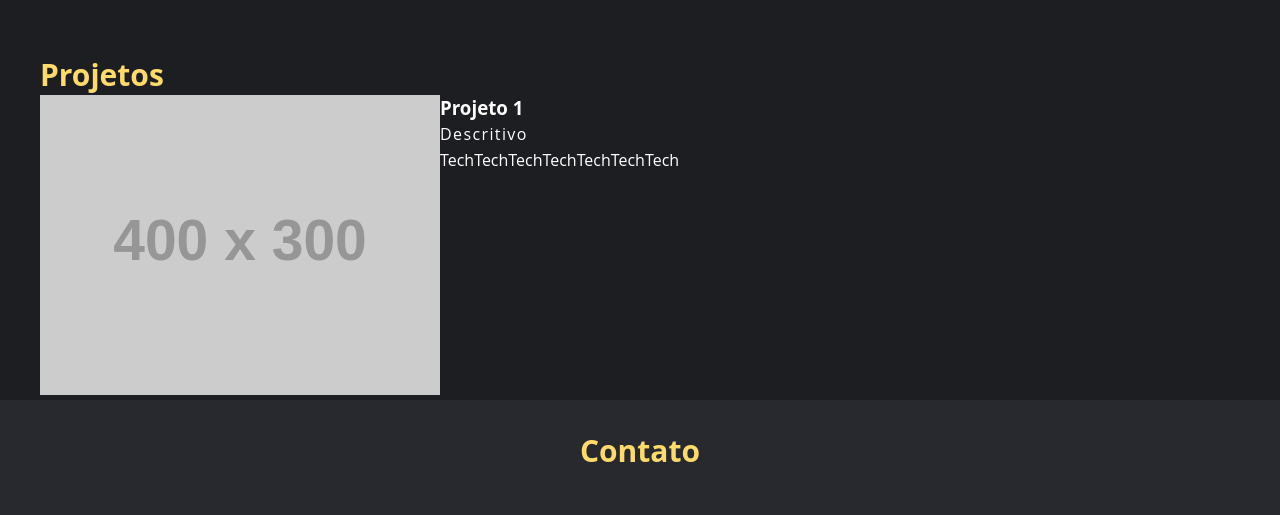
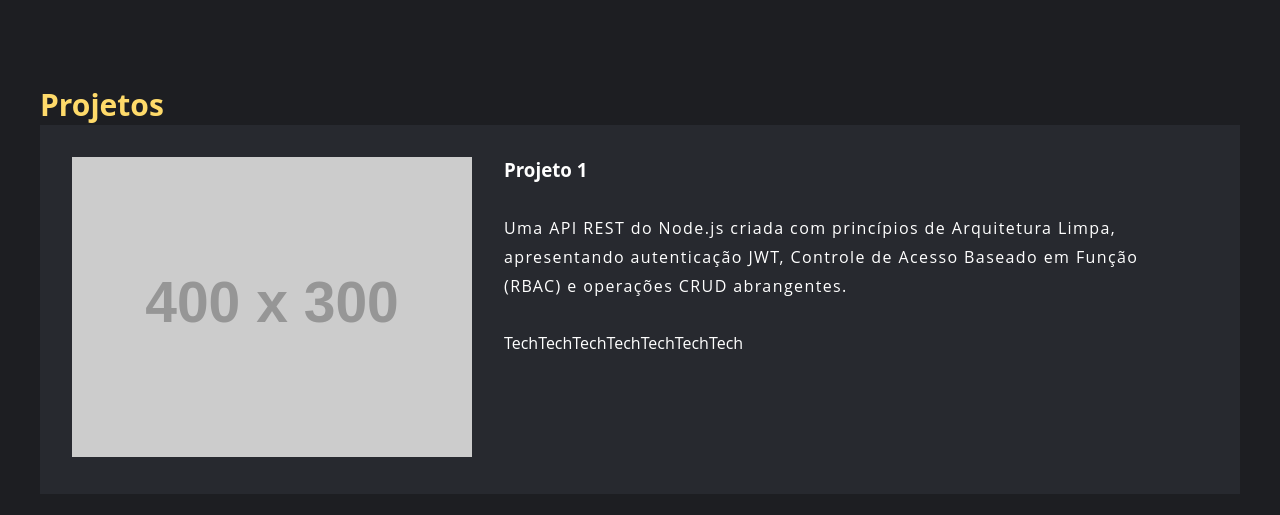
Before and after one commit to fecarneiro/personal-portfolio, a plain HTML site: page index.html in a window 1280 px wide. Shown: the part 1976-2491 px from the top of the page. Drawn offline with nearby package versions, Linux system fonts and the light colour scheme; placeholder pictures from the web are drawn by us; files whose address does not match are found by name.

Commit message:
refactor: update projects section layout and styling for improved presentation and readability

```diff
--- a/assets/css/style.css
+++ b/assets/css/style.css
@@ -217,13 +217,23 @@ p {
 
 /*-------------------- projects --------------------*/
 
-.projects-container h2 {
+.projects {
+  color: white;
+  display: flex;
+  flex-direction: column;
+  align-items: center;
+  gap: 30px;
+  padding: 30px 0;
+}
+
+.projects h2 {
   color: #feda6a;
 }
 
 /* Projects-container */
 
-.projects {
+.projects-container {
+
 }
 
 /*----------- Project Display Container -----------*/
@@ -231,29 +241,33 @@ p {
 .project-display-container {
   color: #fff;
   display: flex;
+  background-color: #27292f;
+  padding: 2rem;
 }
 
 /* Image */
 
 .project-image {
 
+
 }
 
 /* project-text-container */
 
 .project-text-container {
-
+ display: flex;
+ flex-direction: column;
+ gap: 2rem;
+ padding: 0 2rem;
 }
 
 /* project-title */
 
 .project-title {
-
 }
 
 /* project-description */
 .project-description {
-
 }
 /* Project-Tags */
 .project-tags {
--- a/index.html
+++ b/index.html
@@ -241,27 +241,21 @@
         </div>
       </section>
 
-
-
       <!-- Projects -->
-      <section id="projects">
-
-        <!-- Projects -->
+      <section id="projects" class="projects">
+        <!-- projects-container -->
         <div class="projects-container container">
           <h2>Projetos</h2>
 
-
           <!-- project-display-container -->
           <div class="project-display-container">
-
             <!-- project-image-->
             <div class="project-image">
-              <img src="https://placehold.co/400x300" alt="">
+              <img src="https://placehold.co/400x300" alt="" />
             </div>
 
             <!-- project-text-container -->
             <div class="project-text-container">
-
               <!-- project-title -->
               <div class="project-title">
                 <h3>Projeto 1</h3>
@@ -269,7 +263,11 @@
 
               <!-- project-description -->
               <div class="project-description">
-                <p>Descritivo</p>
+                <p>
+                  Uma API REST do Node.js criada com princípios de Arquitetura
+                  Limpa, apresentando autenticação JWT, Controle de Acesso
+                  Baseado em Função (RBAC) e operações CRUD abrangentes.
+                </p>
               </div>
 
               <!-- project-tags -->
@@ -282,19 +280,11 @@
                 <span class="project-tech-tag">Tech</span>
                 <span class="project-tech-tag">Tech</span>
               </div>
-
             </div>
-
           </div>
-
         </div>
-
       </section>
     </main>
-
-
-
-
 
     <!-- Footer -->
     <footer id="contact">
```
